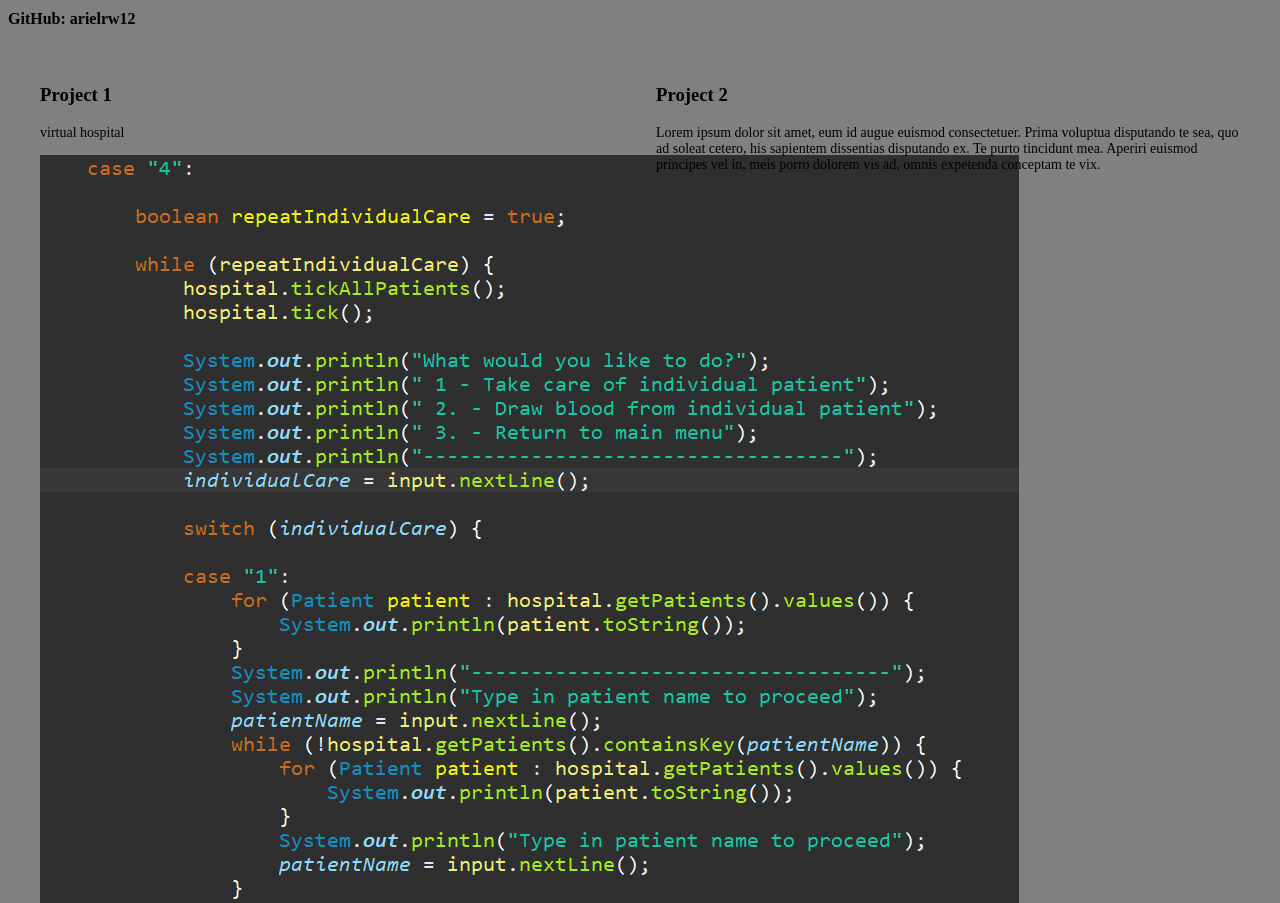
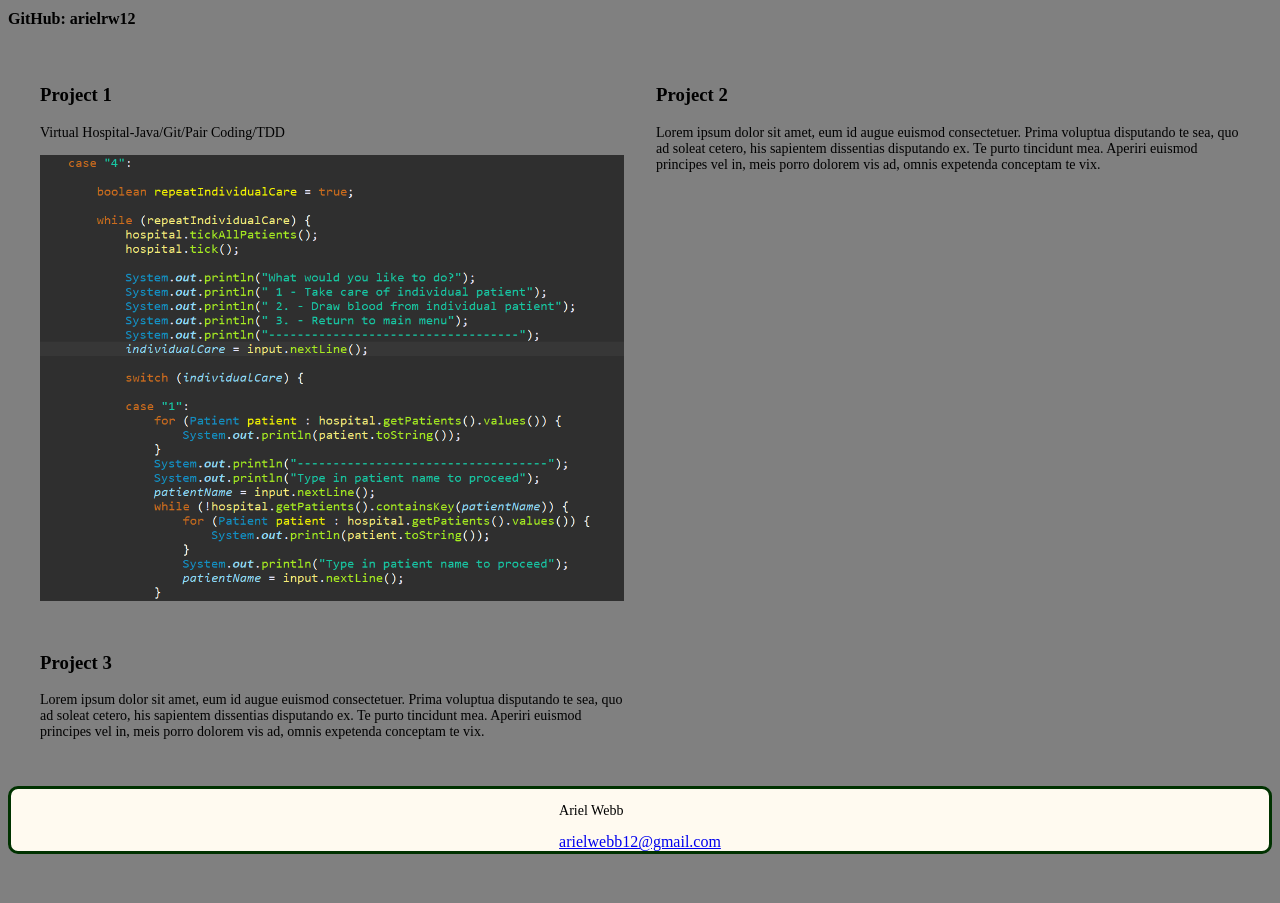
Before and after one commit to arielrw12/arielrw12.github.io, a plain HTML site: page index.html in a window 1280 px wide. Shown: the part 1020-1923 px from the top of the page. After the commit the page ends 1882 px from the top, so only its background shows below. Drawn offline with Linux system fonts and the light colour scheme.

Commit message:
pic fix for projects

```diff
--- a/css/layout.css
+++ b/css/layout.css
@@ -89,6 +89,19 @@ nav li {
 	margin: 1rem;
 }
 
+.project-pic {
+	display: flex;
+	justify-content: center;
+	align-items: center;
+}
+
+.project-pic-one {
+	max-width: 100%;
+	max-height: 100%;
+	margin-left: 1rem;
+	margin-right: 1rem;
+}
+
 .footer-container {
 	display: flex;
 	justify-content: center;
--- a/index.html
+++ b/index.html
@@ -61,8 +61,10 @@
 		<article class="project">
 			<h3>Project 1</h3>
 			<section>
-				<p>virtual hospital</p>
+				<p>Virtual Hospital-Java/Git/Pair Coding/TDD</p>
+				<section class="project-pic">
 				<img src="/images/code-example-1.jpg" class="project-pic-one" alt="hospital code">
+				</section>
 			</section>
 		</article>
 		<article class="project">
```
Also changed, not shown: images/code-example-2.JPG (added), images/code-example-3.JPG (added).
